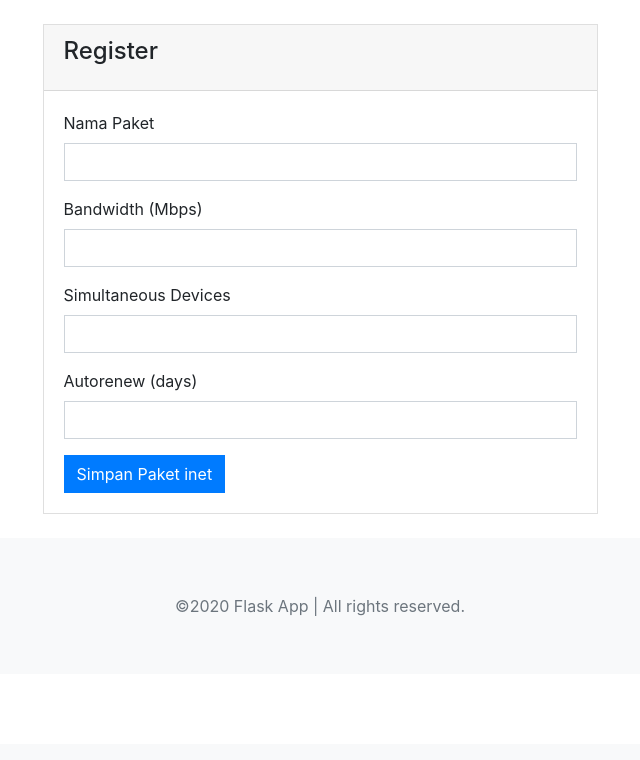
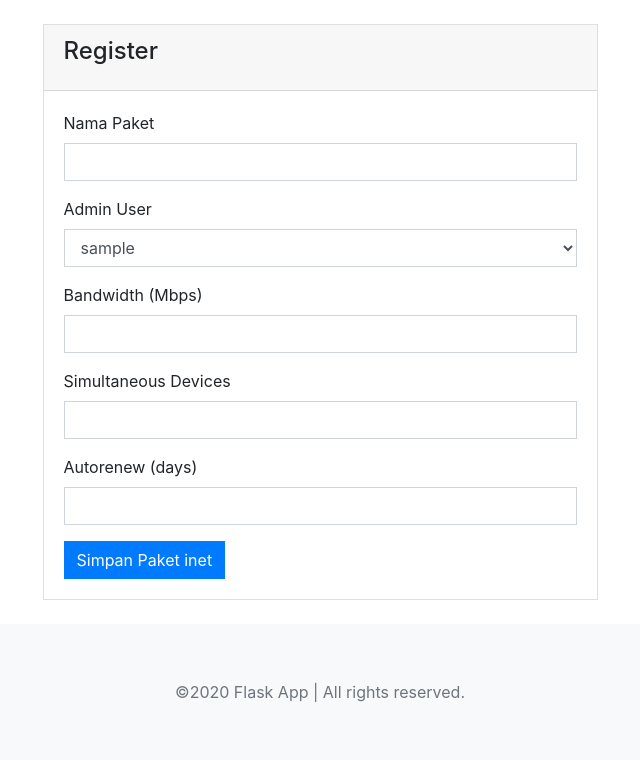
Before and after one commit to benben159/wifikost, a Flask app: page /pakets/add in a window 1280 px wide. Shown: the part 56-816 px from the top of the page, without its empty margins (320-960 px from the left). Before the commit the page ends 672 px from the top, so only its background shows below. Run offline with Flask 2, Linux system fonts and the light colour scheme; a user stored in the database is signed in; data comes from the database, SQL or seed files in the repository; some libraries are stand-ins or nearby versions.

Commit message:
fix paket internet db table; fix query ordering, fix css wrapper class

```diff
--- a/app/sitekost/forms.py
+++ b/app/sitekost/forms.py
@@ -32,6 +32,7 @@ class SiteKostEditForm(FlaskForm):
 
 class PaketInternetForm(FlaskForm):
     name = StringField('Nama Paket', [DataRequired()])
+    user_id = SelectField('Admin User', [DataRequired()], coerce=int)
     bw_mbps = IntegerField('Bandwidth (Mbps)', [DataRequired()])
     num_devices = IntegerField('Simultaneous Devices', [DataRequired()])
     renewal_days = IntegerField('Autorenew (days)', [DataRequired()])
@@ -43,6 +44,7 @@ class PaketInternetForm(FlaskForm):
 
 class PaketInternetEditForm(FlaskForm):
     name = StringField('Nama Paket',  render_kw={'readonly':True})
+    user_id = SelectField('Admin User', [DataRequired()], coerce=int)
     bw_mbps = IntegerField('Bandwidth (Mbps)', [DataRequired()])
     num_devices = IntegerField('Simultaneous Devices', [DataRequired()])
     renewal_days = IntegerField('Autorenew (days)', [DataRequired()])
--- a/app/sitekost/models.py
+++ b/app/sitekost/models.py
@@ -19,6 +19,7 @@ class PaketInternet(db.Model, ModelMixin):
 
     id = db.Column(db.Integer, primary_key=True)
     name = db.Column(db.String(64), nullable=False)
+    user_id = db.Column(db.Integer, db.ForeignKey('users.id'), nullable=False)
     bw_mbps = db.Column(db.Integer, nullable=False)
     num_devices = db.Column(db.Integer, nullable=False)
     renewal_days = db.Column(db.Integer, nullable=False)
--- a/app/sitekost/views.py
+++ b/app/sitekost/views.py
@@ -13,7 +13,7 @@ sitekost_blueprint = Blueprint('sitekost', __name__)
 def list_sites():
     if (session['is_superadmin'] != True):
         abort(403)
-    sit = SiteKost.query.join(User, SiteKost.user_id == User.id).add_columns(SiteKost.id, SiteKost.location_id, User.username, SiteKost.nas_ipaddress, SiteKost.nas_secret, SiteKost.is_active).all()
+    sit = SiteKost.query.join(User, SiteKost.user_id == User.id).add_columns(SiteKost.id, SiteKost.location_id, User.username, SiteKost.nas_ipaddress, SiteKost.nas_secret, SiteKost.is_active).order_by(db.asc(SiteKost.id)).all()
     return render_template('sitekost/manage.html', sites=sit)
 
 @sitekost_blueprint.route('/sites/add', methods=['GET', 'POST'])
@@ -69,7 +69,7 @@ def toggle_site(site_id):
 def list_pakets():
     if (session['is_superadmin'] != True):
         abort(403)
-    pak = PaketInternet.query.all()
+    pak = PaketInternet.query.join(User, PaketInternet.user_id == User.id).add_columns(PaketInternet.id, PaketInternet.name, User.username, PaketInternet.bw_mbps, PaketInternet.num_devices, PaketInternet.renewal_days).order_by(db.asc(PaketInternet.id)).all()
     return render_template('paketinet/manage.html', pakets=pak)
 
 @sitekost_blueprint.route('/pakets/add', methods=['GET', 'POST'])
@@ -78,8 +78,10 @@ def add_paketinet():
     if (session['is_superadmin'] != True):
         abort(403)
     form = PaketInternetForm(request.form)
+    actusr = User.query.filter_by(is_active=True).all()
+    form.user_id.choices=[(u.id, u.username) for u in actusr]
     if form.validate_on_submit():
-        pak = PaketInternet(name=form.name.data, bw_mbps=form.bw_mbps.data, num_devices = form.num_devices.data, renewal_days=form.renewal_days.data)
+        pak = PaketInternet(name=form.name.data, user_id=form.user_id.data, bw_mbps=form.bw_mbps.data, num_devices = form.num_devices.data, renewal_days=form.renewal_days.data)
         pak.save()
         return redirect(url_for('sitekost.list_pakets'))
     elif form.is_submitted():
@@ -93,7 +95,10 @@ def edit_paketinet(pak_id):
         abort(403)
     pak = PaketInternet.query.filter_by(id=pak_id).first()
     form = PaketInternetEditForm(obj=pak)
+    actusr = User.query.filter_by(is_active=True).all()
+    form.user_id.choices=[(u.id, u.username) for u in actusr]
     if form.validate_on_submit():
+        pak.user_id = form.user_id.data
         pak.bw_mbps = form.bw_mbps.data
         pak.num_devices = form.num_devices.data
         pak.renewal_days = form.renewal_days.data
@@ -118,7 +123,7 @@ def toggle_paketinet(pak_id):
 @sitekost_blueprint.route('/hslogins')
 @login_required
 def list_hslogins():
-    wus = WifiUser.query.join(SiteKost, WifiUser.site_id == SiteKost.id).join(PaketInternet, WifiUser.group_id == PaketInternet.id).add_columns(WifiUser.id, WifiUser.username, WifiUser.created_date, WifiUser.is_autorenew, SiteKost.location_id, PaketInternet.name).all()
+    wus = WifiUser.query.join(SiteKost, WifiUser.site_id == SiteKost.id).join(PaketInternet, WifiUser.group_id == PaketInternet.id).add_columns(WifiUser.id, WifiUser.username, WifiUser.created_date, WifiUser.is_autorenew, SiteKost.location_id, PaketInternet.name).order_by(db.asc(WifiUser.id)).all()
     return render_template('wifiuser/manage.html', users=wus)
 
 @sitekost_blueprint.route('/hslogins/add', methods=['GET', 'POST'])
--- a/app/templates/paketinet/create.html
+++ b/app/templates/paketinet/create.html
@@ -13,6 +13,13 @@
           {{form.name.label}}
           {{form.name(class='form-control')}}
           {% for error in form.errors.name %}
+          <small class="text-danger">{{error}}</small>
+          {% endfor %}
+        </div>
+        <div class="form-group">
+          {{form.user_id.label}}
+          {{form.user_id(class='form-control')}}
+          {% for error in form.errors.user_id %}
           <small class="text-danger">{{error}}</small>
           {% endfor %}
         </div>
--- a/app/templates/paketinet/manage.html
+++ b/app/templates/paketinet/manage.html
@@ -2,7 +2,7 @@
 
 {% block content %}
 <div class="container py-4">
-  <div class="card w-50 mx-auto">
+  <div class="card  mx-auto">
     <div class="card-header">
       <h4 class="card-title">Manage Paket Inets</h4>
     </div>
@@ -11,6 +11,7 @@
             <table id="tblku" class="table table-bordered table-hover">
                 <tr>
                     <td>Name</td>
+		    <td>Admin by</td>
 		    <td>Bandwidth (Mbps)</td>
 		    <td>Simultaneous Devices</td>
 		    <td>Autorenew (days)</td>
@@ -19,6 +20,7 @@
                 {% for s in pakets %}
                 <tr>
                     <td>{{ s.name }}</td>
+		    <td>{{ s.username }}</td>
 		    <td>{{ s.bw_mbps}}</td>
 		    <td>{{ s.num_devices }}</td>
 		    <td>{{ s.renewal_days }}</td>
```
Also changed, not shown: app/templates/auth/manage.html (+5 -4 lines), app/templates/sitekost/manage.html (+4 -3 lines), app/templates/wifiuser/manage.html (+5 -4 lines), 1 other file.
